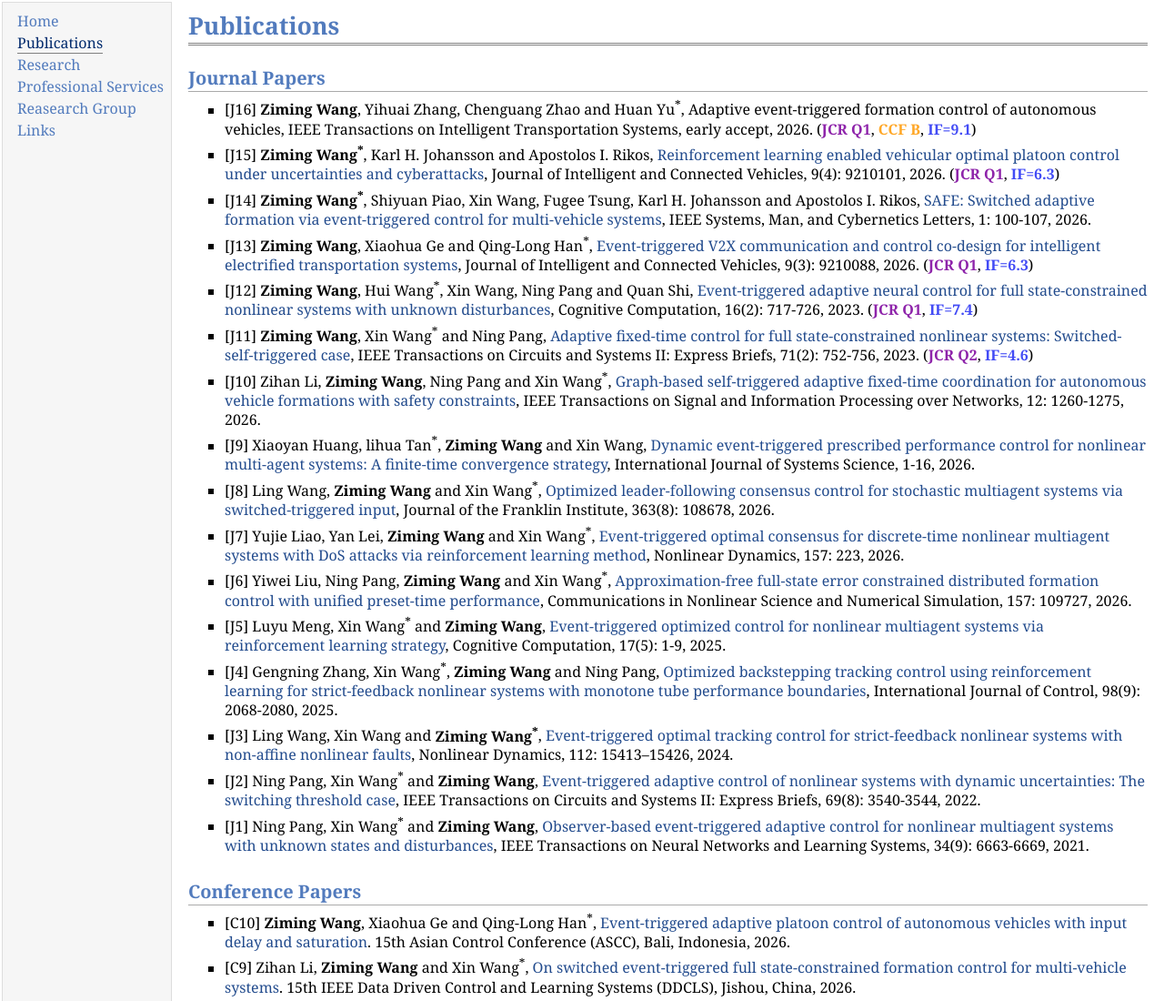
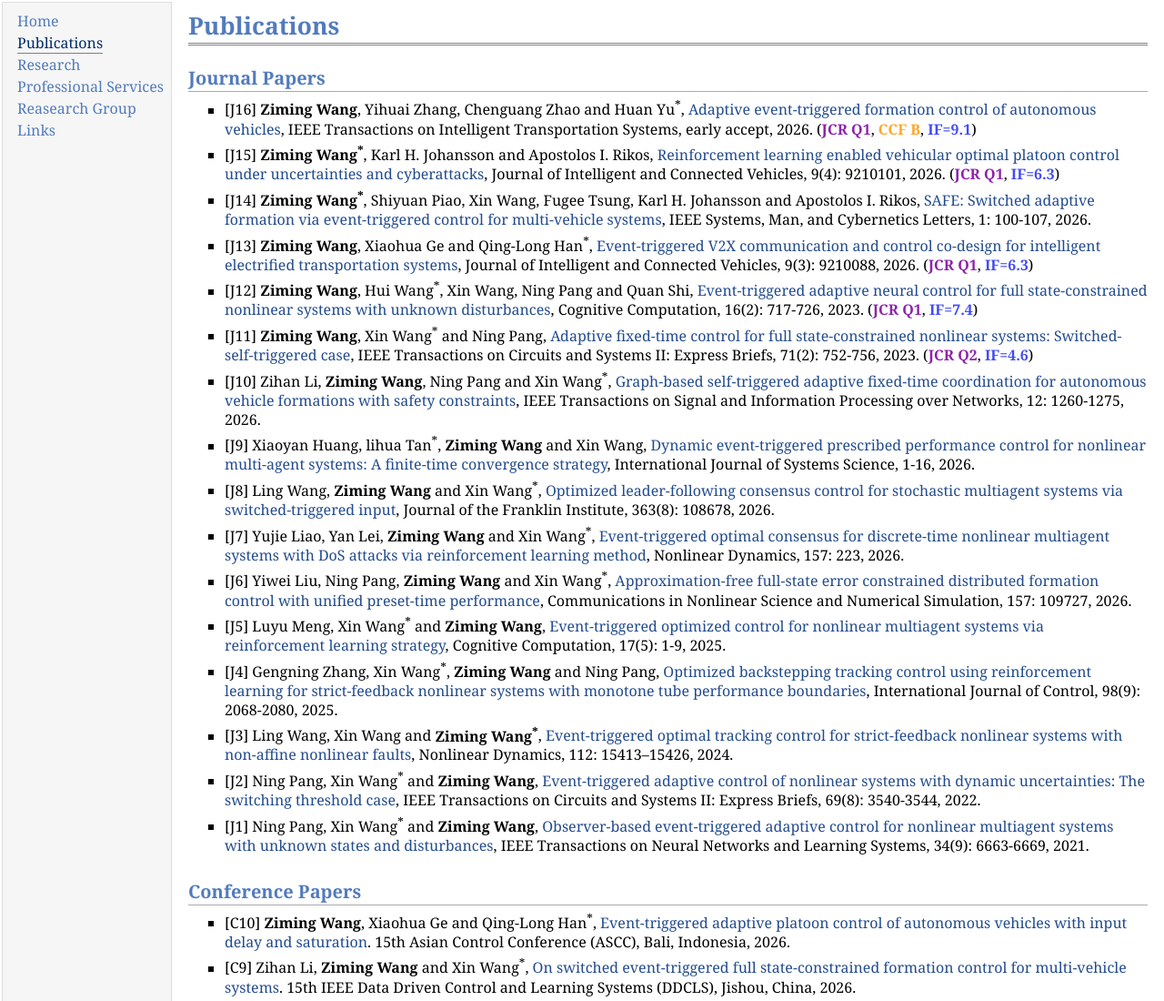
Before and after one commit to wwwangziming/wwwangziming.github.io, a plain HTML site: page research.html in a window 1280 px wide. Shown: the top 1100 px of the page at 91% size. Drawn offline with Linux system fonts and the light colour scheme.

Commit message:
Update research.html
cfd

```diff
--- a/research.html
+++ b/research.html
@@ -24,7 +24,7 @@
 </div>
 <h2>Journal Papers</h2>
 <ul>
-<li><p>[J16] <strong>Ziming Wang</strong>, Yihuai Zhang, Chenguang Zhao and Huan Yu<sup>*</sup>, Adaptive event-triggered formation control of autonomous vehicles, IEEE Transactions on Intelligent Transportation Systems, early accept, 2026. (<strong style="color:#8e24aa;">JCR Q1</strong>, <strong style="color:#ffa726;">CCF B</strong>, <strong style="color:#424bf5;">IF=9.1</strong>)</p>
+<li><p>[J16] <strong>Ziming Wang</strong>, Yihuai Zhang, Chenguang Zhao and Huan Yu<sup>*</sup>, <a href="https://ieeexplore.ieee.org/document/11802916">Adaptive event-triggered formation control of autonomous vehicles</a>, IEEE Transactions on Intelligent Transportation Systems, early accept, 2026. (<strong style="color:#8e24aa;">JCR Q1</strong>, <strong style="color:#ffa726;">CCF B</strong>, <strong style="color:#424bf5;">IF=9.1</strong>)</p>
 </li>
 <li><p>[J15] <strong>Ziming Wang<sup>*</sup></strong>, Karl H. Johansson and Apostolos I. Rikos, <a href="https://www.sciopen.com/article/10.26599/JICV.2026.9210101">Reinforcement learning enabled vehicular optimal platoon control under uncertainties and cyberattacks</a>, Journal of Intelligent and Connected Vehicles, 9(4): 9210101, 2026. (<strong style="color:#8e24aa;">JCR Q1</strong>, <strong style="color:#424bf5;">IF=6.3</strong>)</p>
 </li>
```
